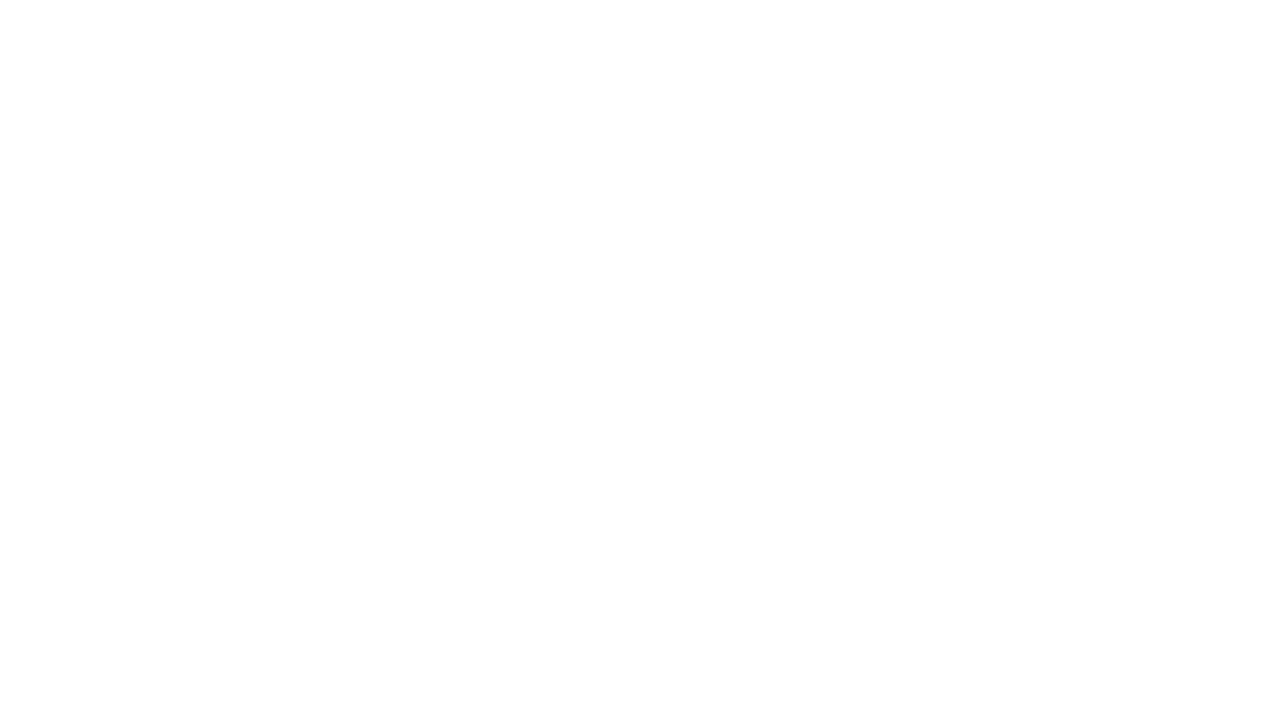
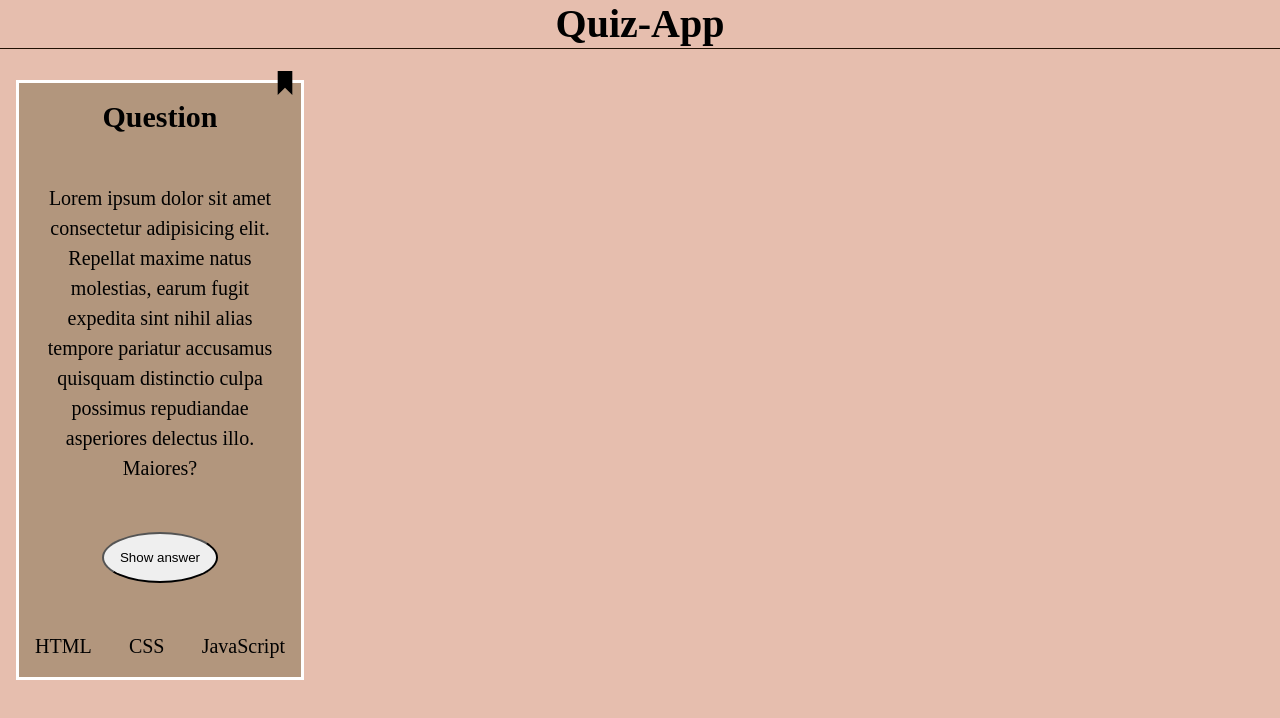
Before and after one commit to NikRoe/quiz-app-example-muc-web-22-4, a plain HTML site: page index.html in a window 1280 px wide. Drawn offline with Linux system fonts and the light colour scheme.

Commit message:
add question component

```diff
--- /dev/null
+++ b/css/_article.css
@@ -0,0 +1,42 @@
+.question-article {
+  background-color: var(--secondary);
+  border: white 0.2rem solid;
+  padding: 1rem;
+  text-align: center;
+  margin: 0 1rem;
+  max-width: 400px;
+  position: relative;
+  display: flex;
+  flex-direction: column;
+  justify-content: space-between;
+  align-items: center;
+  min-height: 600px;
+}
+
+.question__svg {
+  fill: currentColor;
+  position: absolute;
+  top: -0.75rem;
+  right: 0.25rem;
+  width: 1.5rem;
+  height: 1.5rem;
+}
+
+.question__svg-active {
+  fill: red;
+}
+
+.question__button {
+  padding: 1rem;
+  border-radius: 50%;
+}
+
+.question__tag-wrapper {
+  display: flex;
+  justify-content: space-between;
+  flex-wrap: wrap;
+  list-style: none;
+  margin: 0;
+  padding: 0;
+  width: 100%;
+}
--- a/css/_base.css
+++ b/css/_base.css
@@ -44,6 +44,7 @@ p {
 body {
   line-height: 1.5;
   font-size: 1.25rem; /* var(--fs-400) */
+  background-color: var(--primary);
 }
 
 img {
--- /dev/null
+++ b/css/_header.css
@@ -0,0 +1,9 @@
+.header {
+  text-align: center;
+  position: fixed;
+  top: 0;
+  width: 100%;
+  border-bottom: var(--black) 1px solid;
+  background-color: var(--primary);
+  z-index: 1;
+}
--- /dev/null
+++ b/css/_navigation.css
@@ -0,0 +1,5 @@
+.navigation {
+  display: flex;
+  justify-content: space-between;
+  background-color: var(--primary);
+}
--- /dev/null
+++ b/css/main.css
@@ -0,0 +1,18 @@
+main {
+  margin-top: 5rem;
+  margin-bottom: 5rem;
+  display: grid;
+  justify-content: center;
+}
+
+@media (min-width: 768px) {
+  main {
+    grid-template-columns: 1fr 1fr;
+  }
+}
+
+@media (min-width: 1000px) {
+  main {
+    grid-template-columns: repeat(4, 1fr);
+  }
+}
--- a/css/styles.css
+++ b/css/styles.css
@@ -1 +1,5 @@
 @import "./_base.css";
+@import "./_header.css";
+@import "./_article.css";
+@import "./main.css";
+@import "./utils.css";
--- /dev/null
+++ b/css/utils.css
@@ -0,0 +1,3 @@
+.hidden {
+  display: none;
+}
--- a/index.html
+++ b/index.html
@@ -4,7 +4,52 @@
     <meta charset="UTF-8" />
     <meta http-equiv="X-UA-Compatible" content="IE=edge" />
     <meta name="viewport" content="width=device-width, initial-scale=1.0" />
+    <link rel="stylesheet" href="./css/styles.css" />
     <title>Quiz-App</title>
   </head>
-  <body></body>
+  <header><h1 class="header">Quiz-App</h1></header>
+  <body>
+    <main>
+      <article class="question-article">
+        <h2>Question</h2>
+
+        <svg
+          xmlns="http://www.w3.org/2000/svg"
+          aria-hidden="true"
+          role="img"
+          width="1em"
+          height="1em"
+          preserveAspectRatio="xMidYMid meet"
+          viewBox="0 0 1200 1200"
+          class="question__svg"
+        >
+          <path d="M234.375 0v1200L600 834.375L965.625 1200V0h-731.25z" />
+        </svg>
+
+        <p>
+          Lorem ipsum dolor sit amet consectetur adipisicing elit. Repellat
+          maxime natus molestias, earum fugit expedita sint nihil alias tempore
+          pariatur accusamus quisquam distinctio culpa possimus repudiandae
+          asperiores delectus illo. Maiores?
+        </p>
+        <button type="button" class="question__button">Show answer</button>
+        <p class="hidden">
+          Lorem ipsum dolor, sit amet consectetur adipisicing elit. Eaque ipsum
+          fuga laboriosam doloribus quis cumque iusto, consequuntur a. Error eos
+          consequatur eveniet, natus harum ipsum repellat. Ad reprehenderit
+          cupiditate vitae!
+        </p>
+        <ul class="question__tag-wrapper">
+          <li>HTML</li>
+          <li>CSS</li>
+          <li>JavaScript</li>
+        </ul>
+      </article>
+    </main>
+    <!-- <nav class="navigation">
+      <a href="/"><img src="" alt="home" /></a
+      ><a href="/bookmarks.html"><img src="" alt="bookmarks" /></a
+      ><a href="/profile.html"><img src="" alt="profile" /></a>
+    </nav> -->
+  </body>
 </html>
```
Also changed, not shown: bookmarks.html (+6 -1 lines), assets/bookmark--active.svg (added), assets/bookmark--inactive.svg (added), profile.html (added).
